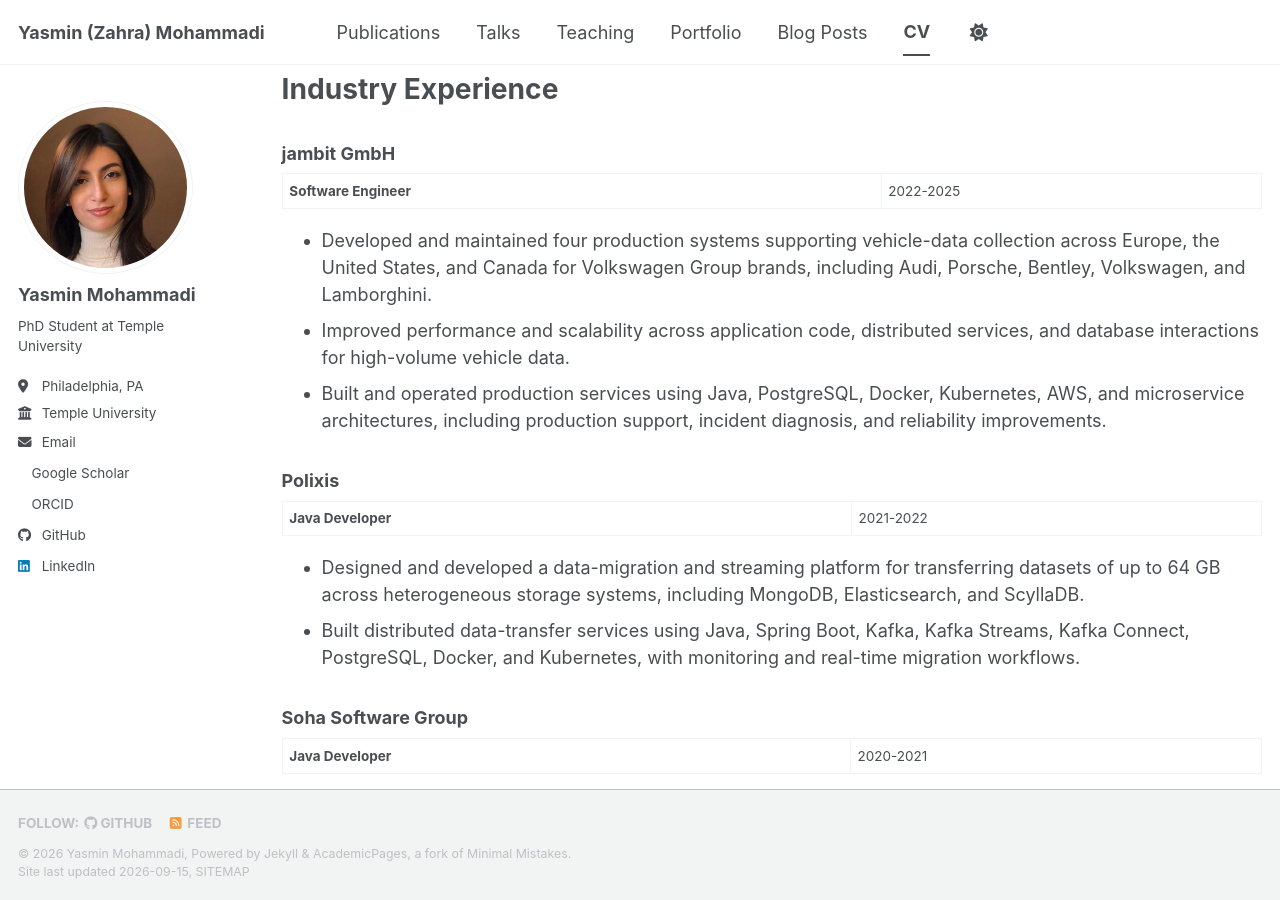
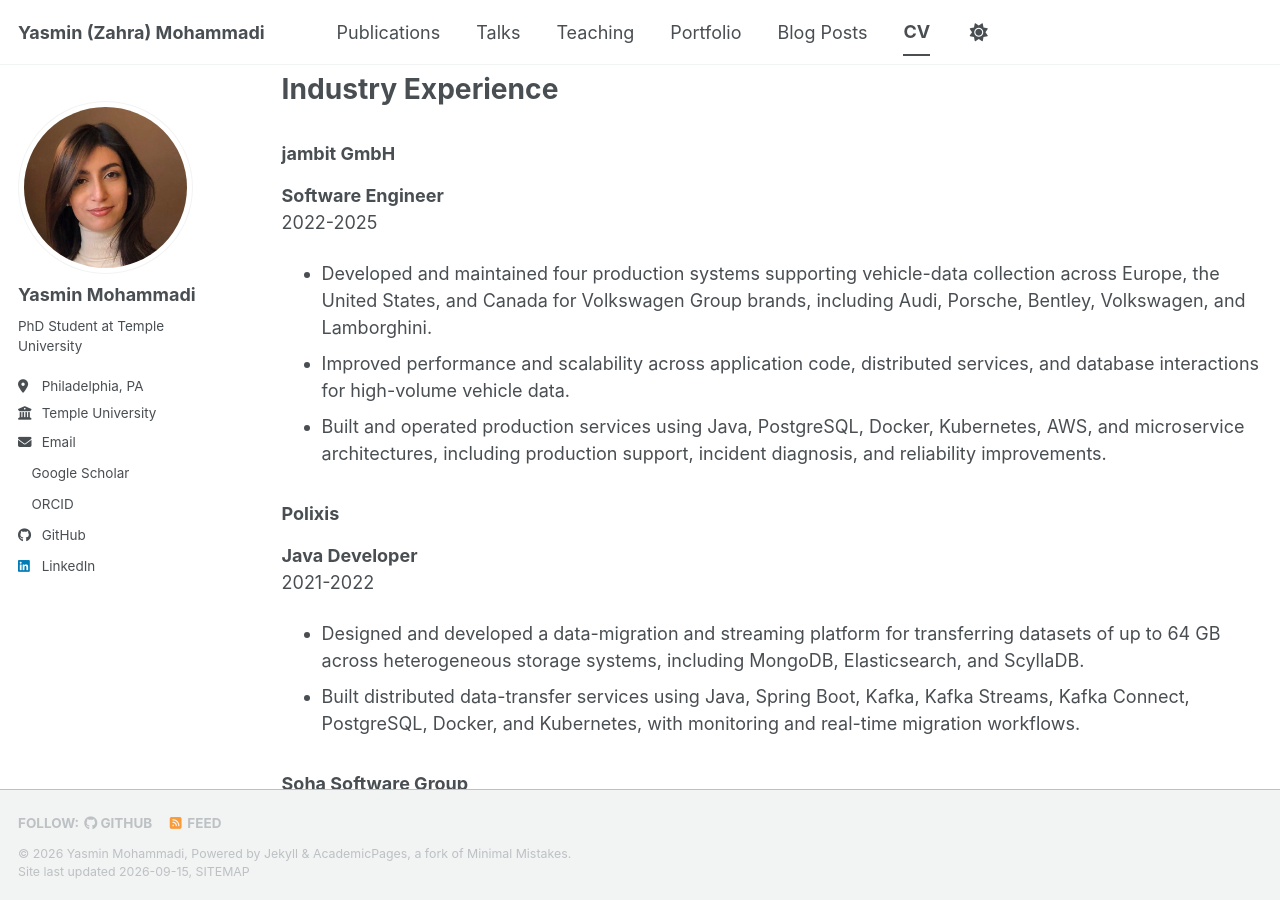
Before and after one commit to YasmeanMohammadi/YasmeanMohammadi.github.io, a Jekyll site: the page built from _pages/cv.md, in a window 1280 px wide and 900 px high, scrolled down 644 px. Built offline with Jekyll 4.4.1, drawn with Linux system fonts in a browser that asks for light colours; a style sheet for code colours, icons or effects is not loaded.

```diff
--- a/_pages/cv.md
+++ b/_pages/cv.md
@@ -37,7 +37,8 @@ Industry Experience
 
 ### jambit GmbH
 
-**Software Engineer** | 2022-2025
+**Software Engineer**<br>
+2022-2025
 
 - Developed and maintained four production systems supporting vehicle-data collection across Europe, the United States, and Canada for Volkswagen Group brands, including Audi, Porsche, Bentley, Volkswagen, and Lamborghini.
 - Improved performance and scalability across application code, distributed services, and database interactions for high-volume vehicle data.
@@ -45,21 +46,24 @@ Industry Experience
 
 ### Polixis
 
-**Java Developer** | 2021-2022
+**Java Developer**<br>
+2021-2022
 
 - Designed and developed a data-migration and streaming platform for transferring datasets of up to 64 GB across heterogeneous storage systems, including MongoDB, Elasticsearch, and ScyllaDB.
 - Built distributed data-transfer services using Java, Spring Boot, Kafka, Kafka Streams, Kafka Connect, PostgreSQL, Docker, and Kubernetes, with monitoring and real-time migration workflows.
 
 ### Soha Software Group
 
-**Java Developer** | 2020-2021
+**Java Developer**<br>
+2020-2021
 
 - Localized a push-notification platform by building and operating the required infrastructure in-house without relying on Google Firebase.
 - Developed distributed backend and integration services using Java, Spring Boot, Kafka, RabbitMQ, REST APIs, SQL databases, and containerized infrastructure.
 
-###  DPI (Ex-IBM)
+### DPI (Ex-IBM)
 
-**Junior Java Developer** | 2019-2020
+**Junior Java Developer**<br>
+2019-2020
 
 - Developed and maintained backend services for a CRM platform supporting approximately 400,000 active users.
 - Worked with Java, Spring Boot, IBM MQ, REST APIs, MySQL, deployment workflows, production reliability, and issue resolution.
```
Also changed, not shown: _portfolio/2026-08-attack-on-titan.md (added, +11 -0 lines), images/attack-on-titan-pen-drawing.jpeg (added).
